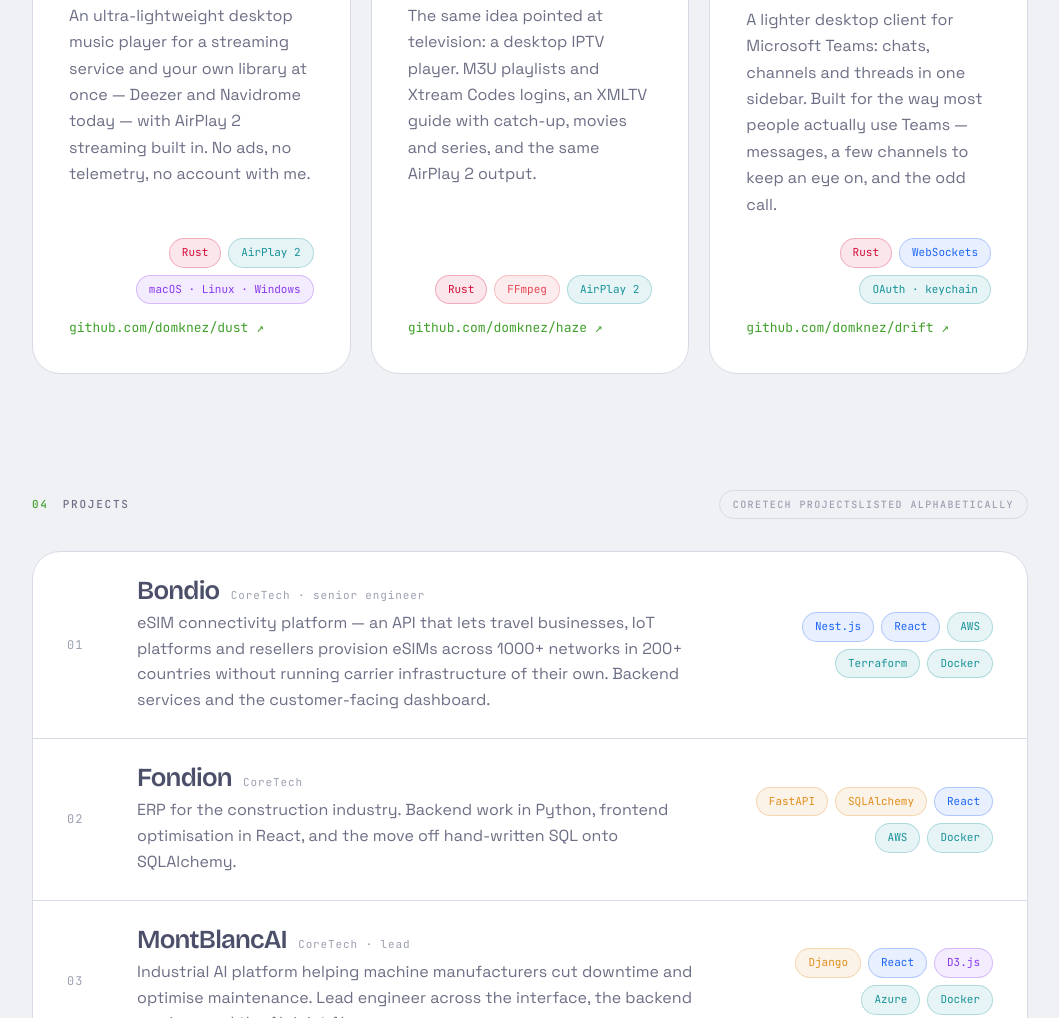
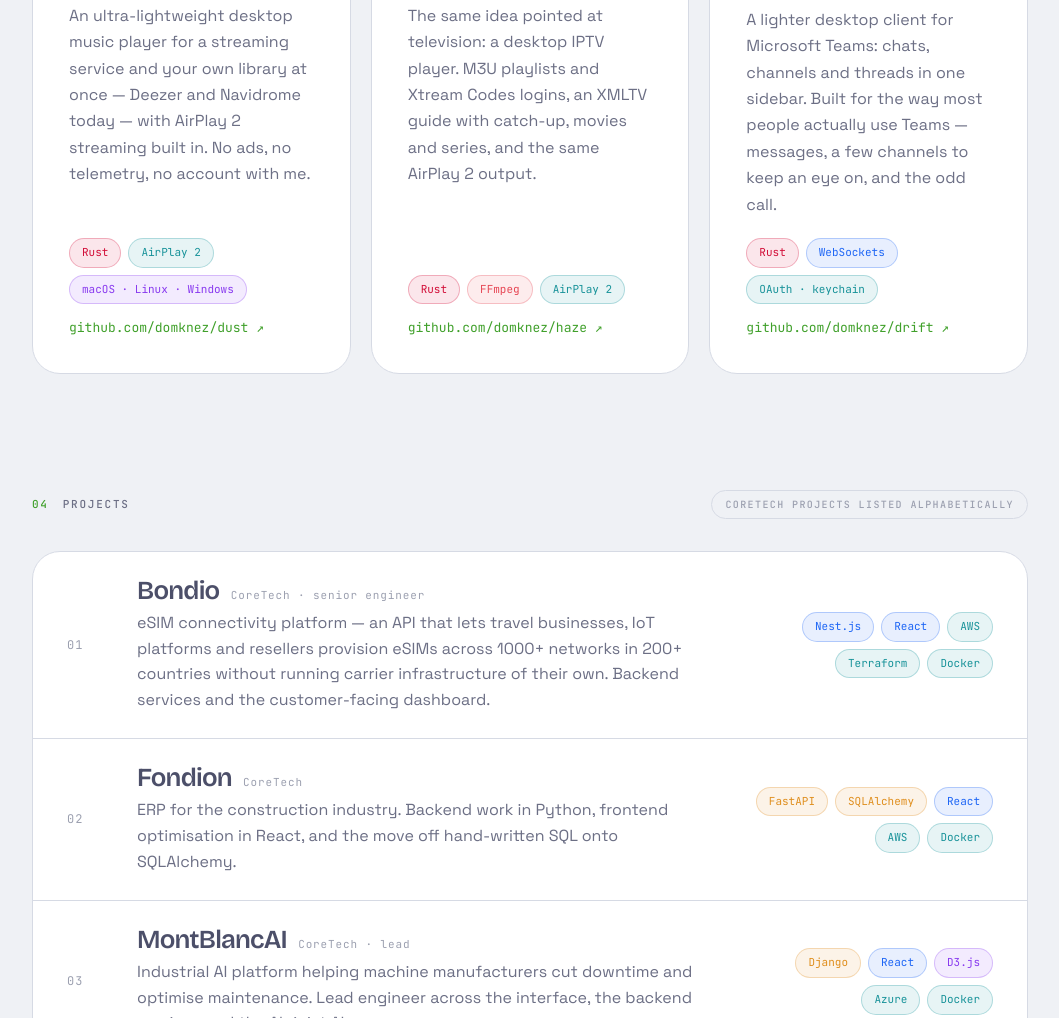
Before and after one commit to domknez/dknez, a plain HTML site: page index.html in a window 1280 px wide. Shown: the part 2172-3190 px from the top of the page, without its empty margins (110-1169 px from the left). Drawn offline with nearby package versions, Linux system fonts and the light colour scheme.

Commit message:
Fix tech-row alignment and the run-together projects pill
.tech--left was declared above .tech, so .tech's justify-content: flex-end
won on equal specificity and every row marked "left" rendered right-aligned
against left-aligned headings, body and links. Moved the modifier below the
base rule.

The projects pill is an inline-flex container, which drops the whitespace
between the "CoreTech projects" span and the following text node, printing
"PROJECTSLISTED". Made that space non-breaking so it survives as part of
the flex item.

Co-Authored-By: Claude Opus 5 <noreply@anthropic.com>
Claude-Session: https://claude.ai/code/session_01PufpaPMBENBmYxcRhmNnxZ

```diff
--- a/assets/styles.css
+++ b/assets/styles.css
@@ -191,7 +191,6 @@ h2.eyebrow, h3.eyebrow { font-family: var(--mono); }
 .feature__tags { display: flex; align-items: center; gap: 10px; margin-bottom: 18px; }
 .feature h3 { font-size: clamp(32px, 4vw, 46px); margin-bottom: 16px; }
 .feature__body { font-size: 18px; line-height: 1.7; color: var(--fg2); max-width: 660px; }
-.tech--left { justify-content: flex-start; margin-top: 20px; }
 .feature__link { margin-top: 20px; font-family: var(--mono); font-size: 13px; }
 .feature__link a { color: var(--acc); }
 .feature__link a:hover { color: var(--fg); }
@@ -218,6 +217,7 @@ h2.eyebrow, h3.eyebrow { font-family: var(--mono); }
 .project__meta { font-family: var(--mono); font-size: 11px; font-weight: 400; letter-spacing: .08em; color: var(--fg3); margin-left: 6px; }
 .project__body p { font-size: 16px; line-height: 1.6; color: var(--fg2); }
 .tech { display: flex; flex-wrap: wrap; gap: 7px; justify-content: flex-end; }
+.tech--left { justify-content: flex-start; margin-top: 20px; }
 .tk { padding: 5px 12px; border-radius: 999px; font-family: var(--mono); font-size: 11px; border: 1px solid; white-space: nowrap; }
 .tk-py  { color: var(--tk-py);  background: color-mix(in oklab, var(--tk-py) 10%, transparent);  border-color: color-mix(in oklab, var(--tk-py) 28%, transparent); }
 .tk-js  { color: var(--tk-js);  background: color-mix(in oklab, var(--tk-js) 10%, transparent);  border-color: color-mix(in oklab, var(--tk-js) 28%, transparent); }
--- a/index.html
+++ b/index.html
@@ -150,7 +150,7 @@
   <section id="projects" aria-labelledby="projects-h">
     <div class="eyebrow eyebrow--split">
       <h2 class="eyebrow__l" id="projects-h"><span>04</span><span>Projects</span></h2>
-      <span class="pill pill--quiet"><span class="u-wide">CoreTech projects </span>listed alphabetically</span>
+      <span class="pill pill--quiet"><span class="u-wide">CoreTech projects&nbsp;</span>listed alphabetically</span>
     </div>
     <ol class="projects">
       <li class="project">
```
